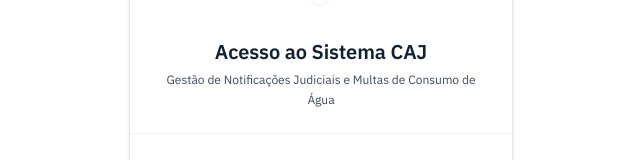
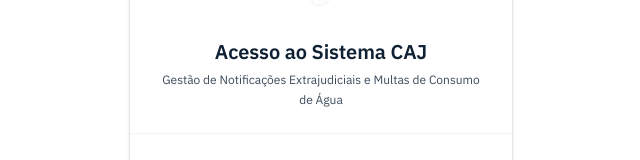
Before and after one commit to MarieleV/Notificacao-CAJ, a React (Vite) app in the folder front-end/: page /#/login in a window 1280 px wide. Shown: the part 208-368 px from the top of the page, without its empty margins (319-959 px from the left). Built offline with nearby package versions, Linux system fonts and the light colour scheme; no server answers.

Commit message:
fix(interface): corrige textos para notificacoes extrajudiciais e titulo, descricao e icone do index.html (PA-19)

```diff
--- a/front-end/index.html
+++ b/front-end/index.html
@@ -5,8 +5,9 @@
 
     <meta charset="UTF-8" />
     <meta name="viewport" content="width=device-width, initial-scale=1.0" />
-    <title>Notificação CAJ - Sistema Desktop</title>
-    <meta name="description" content="Sistema desktop eficiente para empresas que otimiza processos internos, melhora a gestão e aumenta a produtividade organizacional." />
+    <title>Sistema CAJ - Notificações e Multas</title>
+    <meta name="description" content="Sistema interno da Companhia Águas de Joinville para redigir notificações extrajudiciais, respostas de defesa e pareceres de Ouvidoria, calcular diferenças de faturamento e controlar análises vencidas." />
+    <link rel="icon" type="image/png" href="/logo.resolucao.boa.png" />
     <meta name="robots" content="noindex, nofollow" />
     <link rel="preconnect" href="https://fonts.googleapis.com" />
     <link rel="preconnect" href="https://fonts.gstatic.com" crossorigin />
--- a/front-end/src/components/Layout.tsx
+++ b/front-end/src/components/Layout.tsx
@@ -109,7 +109,7 @@ export function Layout() {
           </div>
           {!isCollapsed && (
             <p className="text-navy-muted text-[11px] mt-3 leading-snug animate-fadeIn">
-              Gestão de Notificações Judiciais e Multas de Consumo de Água
+              Gestão de Notificações Extrajudiciais e Multas de Consumo de Água
             </p>
           )}
         </div>
--- a/front-end/src/pages/Login.tsx
+++ b/front-end/src/pages/Login.tsx
@@ -50,7 +50,7 @@ export function Login() {
             </div>
             <h1 className="text-ink text-xl font-semibold">Acesso ao Sistema CAJ</h1>
             <p className="text-ink-muted text-xs mt-1 leading-relaxed">
-              Gestão de Notificações Judiciais e Multas de Consumo de Água
+              Gestão de Notificações Extrajudiciais e Multas de Consumo de Água
             </p>
           </div>
 
```
